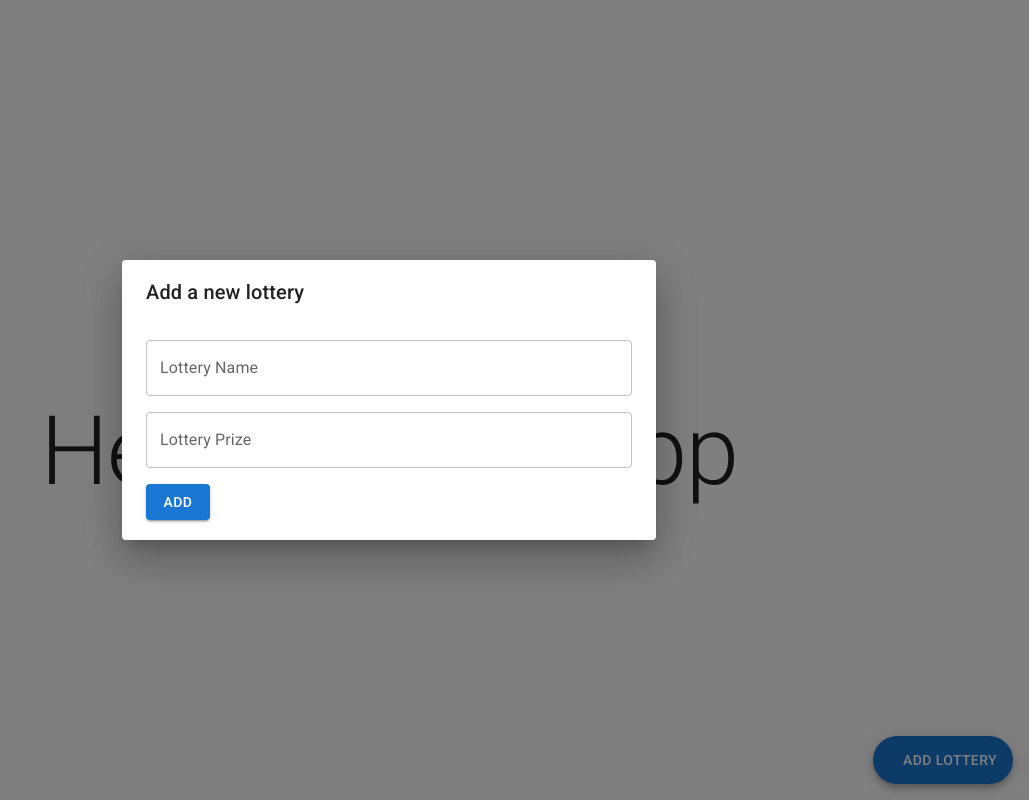
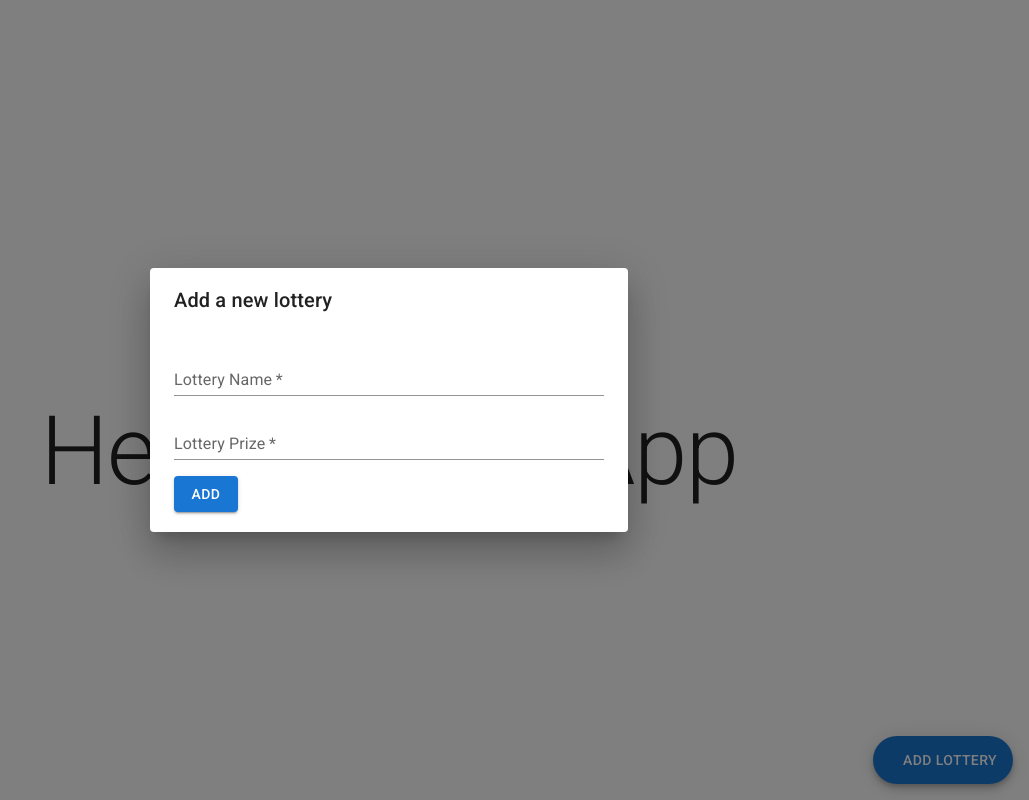
Before and after one commit to herbs-hem/qtg-callstack-react-homework, a React (Vite) app in the folder web/: page / in a window 1280 px wide. Both pictures are taken after a click on the button "ADD LOTTERY". Shown: the whole page, without its empty margins (251-1280 px from the left). Built offline with nearby package versions, Linux system fonts and the light colour scheme; some icons are missing.

Commit message:
refactor: improve accessibility

```diff
--- a/web/src/components/LotteryDialog.tsx
+++ b/web/src/components/LotteryDialog.tsx
@@ -15,28 +15,58 @@ type LotteryDialogProps = {
 export default function LotteryDialog({ open, onClose }: LotteryDialogProps) {
   const [lotteryName, setLotteryName] = useState('');
   const [lotteryPrize, setLotteryPrize] = useState('');
+  const [showValidationErrors, setShowValidationErrors] = useState(false);
+
+  const nameInvalid = showValidationErrors && !lotteryName.trim();
+  const prizeInvalid = showValidationErrors && !lotteryPrize.trim();
+
+  const handleClose = () => {
+    setShowValidationErrors(false);
+    setLotteryName('');
+    setLotteryPrize('');
+    onClose();
+  };
+
+  const handleAdd = (e: React.MouseEvent<HTMLButtonElement>) => {
+    e.preventDefault();
+    if (!lotteryName.trim() || !lotteryPrize.trim()) {
+      setShowValidationErrors(true);
+      return;
+    }
+    onClose();
+  };
 
   return (
-    <Dialog open={open} onClose={onClose}>
+    <Dialog open={open} onClose={handleClose}>
       <DialogTitle>Add a new lottery</DialogTitle>
       <DialogContent>
         <TextField
+          variant="standard"
           label="Lottery Name"
           fullWidth
+          required
+          value={lotteryName}
           onChange={(e) => setLotteryName(e.target.value)}
+          error={nameInvalid}
+          helperText={nameInvalid ? 'Please enter a valid name' : ''}
           sx={{ mt: 2 }}
         />
         <TextField
+          variant="standard"
           label="Lottery Prize"
           fullWidth
+          required
+          value={lotteryPrize}
           onChange={(e) => setLotteryPrize(e.target.value)}
+          error={prizeInvalid}
+          helperText={prizeInvalid ? 'Please enter a valid prize' : ''}
           sx={{ mt: 2 }}
         />
         <Button
           variant="contained"
           color="primary"
-          type="submit"
-          onClick={onClose}
+          type="button"
+          onClick={handleAdd}
           sx={{ mt: 2 }}
         >
           Add
```
